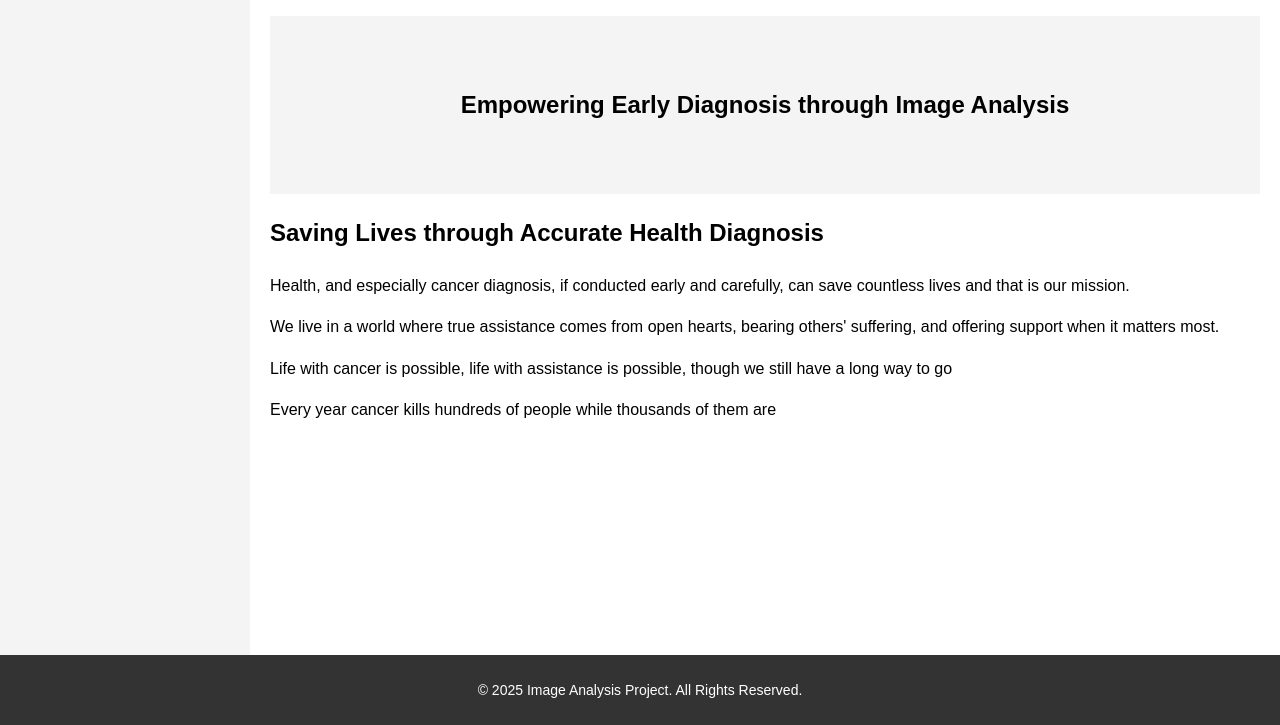
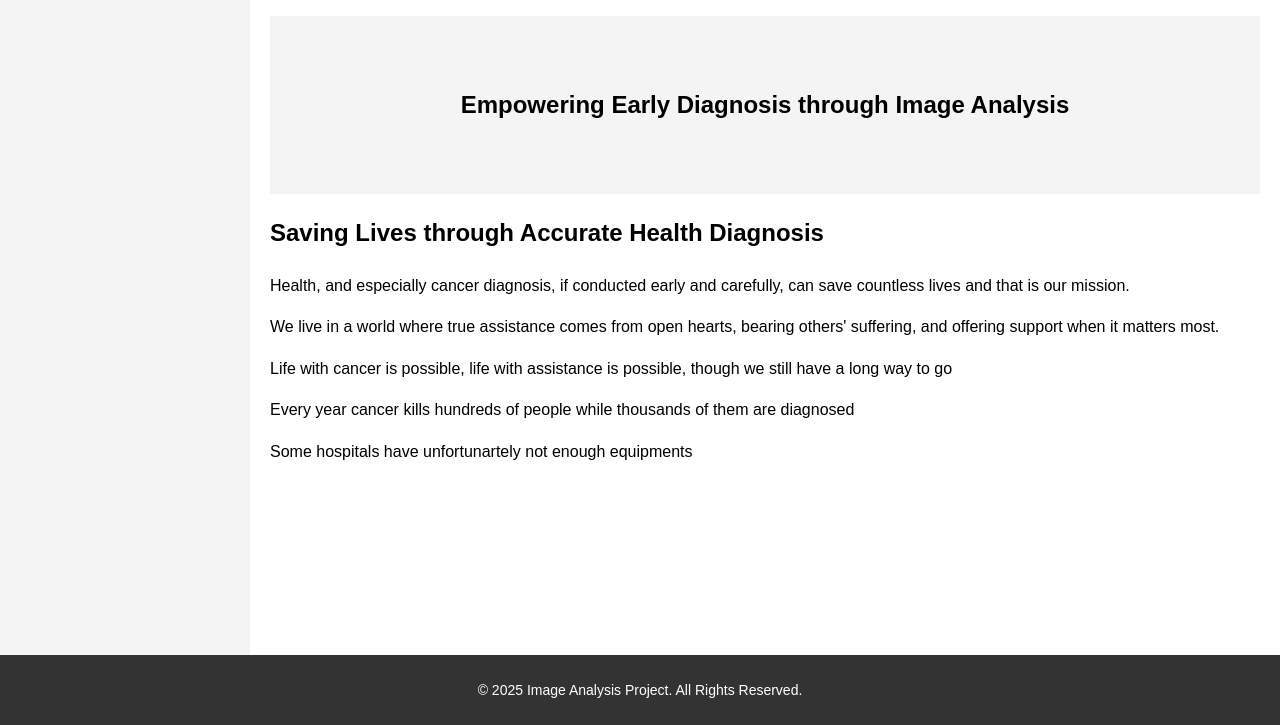
Before and after one commit to MarcelBag/skin_lesions, a website: page frontend/index.html in a window 1280 px wide. Shown: the part 75-800 px from the top of the page. Drawn offline with Linux system fonts and the light colour scheme.

Commit message:
index updates

```diff
--- a/frontend/index.html
+++ b/frontend/index.html
@@ -34,7 +34,8 @@
         <p>Health, and especially cancer diagnosis, if conducted early and carefully, can save countless lives and that is our mission.</p>
         <p>We live in a world where true assistance comes from open hearts, bearing others' suffering, and offering support when it matters most.</p>
         <p>Life with cancer is possible, life with assistance is possible, though we still have a long way to go</p>
-        <p>Every year cancer kills hundreds of people while thousands of them are</p>
+        <p>Every year cancer kills hundreds of people while thousands of them are diagnosed</p>
+        <p>Some hospitals have unfortunartely not enough equipments </p>
       </div>
     </section>
 
```
